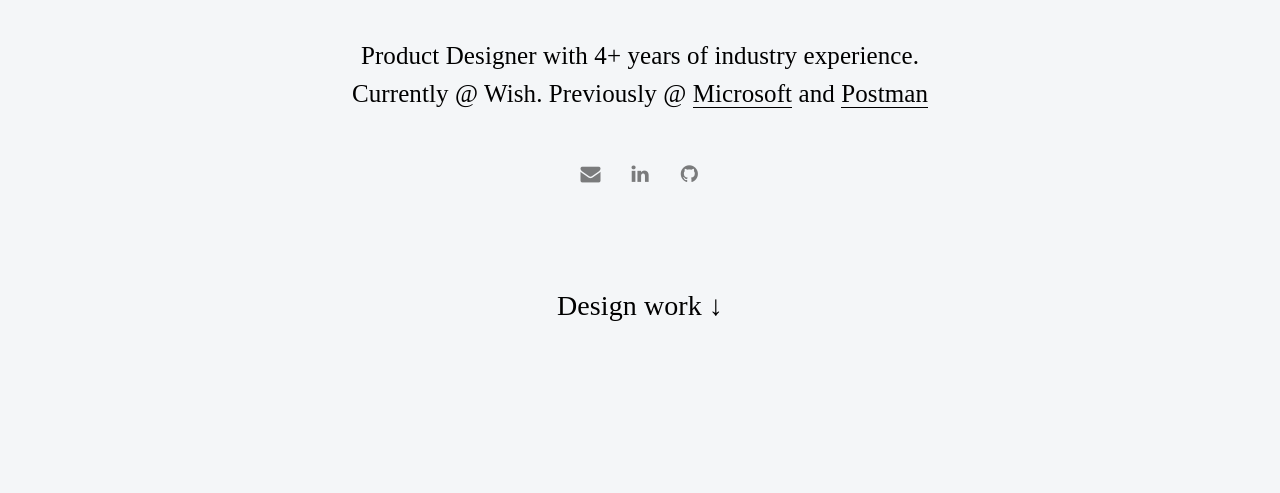
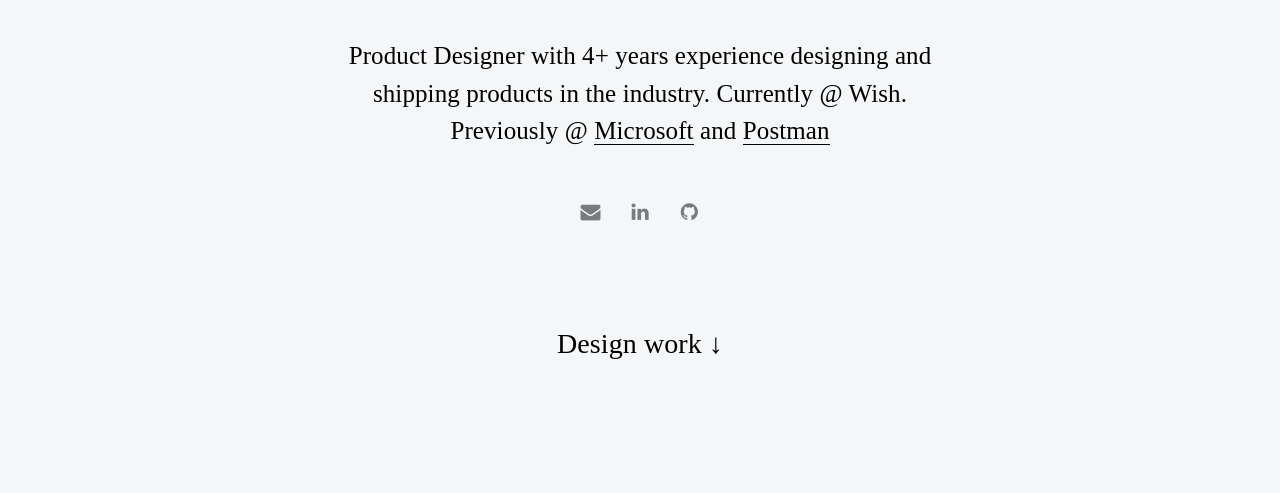
Before and after one commit to bhawna2109/design, a plain HTML site: page index.html in a window 1280 px wide. Shown: the part 263-756 px from the top of the page. Drawn offline with nearby package versions, Linux system fonts and the light colour scheme; a web font is replaced by a local one.

Commit message:
Update index.html

```diff
--- a/index.html
+++ b/index.html
@@ -54,7 +54,7 @@
         <a href="#" title="pronounces name bhaav-naa"><h1 id="hello">Hello—I'm Bhawna!</h1></a>
         <!-- <h4 style="font-size: 18px; color: #B51A17; font-weight: 900; padding-top: 10px;"><span style="color:#C74D46;">THINK ·</span> <span style="color: #0E5BF5;">DESIGN ·</span> <span style="color: #2E675D;">SHARE</span></h4> -->
         <br>
-        <h4>Product Designer with 4+ years of industry experience. Currently @ Wish. Previously @ <span style="border-bottom: 1px solid currentColor;"><a href="#section-1">Microsoft</a></span> and <span style="border-bottom: 1px solid currentColor;"><a href="#section-2">Postman</a></span></h4>
+        <h4>Product Designer with 4+ years experience designing and shipping products in the industry. Currently @ Wish. Previously @ <span style="border-bottom: 1px solid currentColor;"><a href="#section-1">Microsoft</a></span> and <span style="border-bottom: 1px solid currentColor;"><a href="#section-2">Postman</a></span></h4>
         <br>
         <ul class="social" style="justify-content: center;">
           <a href="mailto:bhawna@umich.edu" target="_blank" class = "fa fa-envelope"></a>
```
